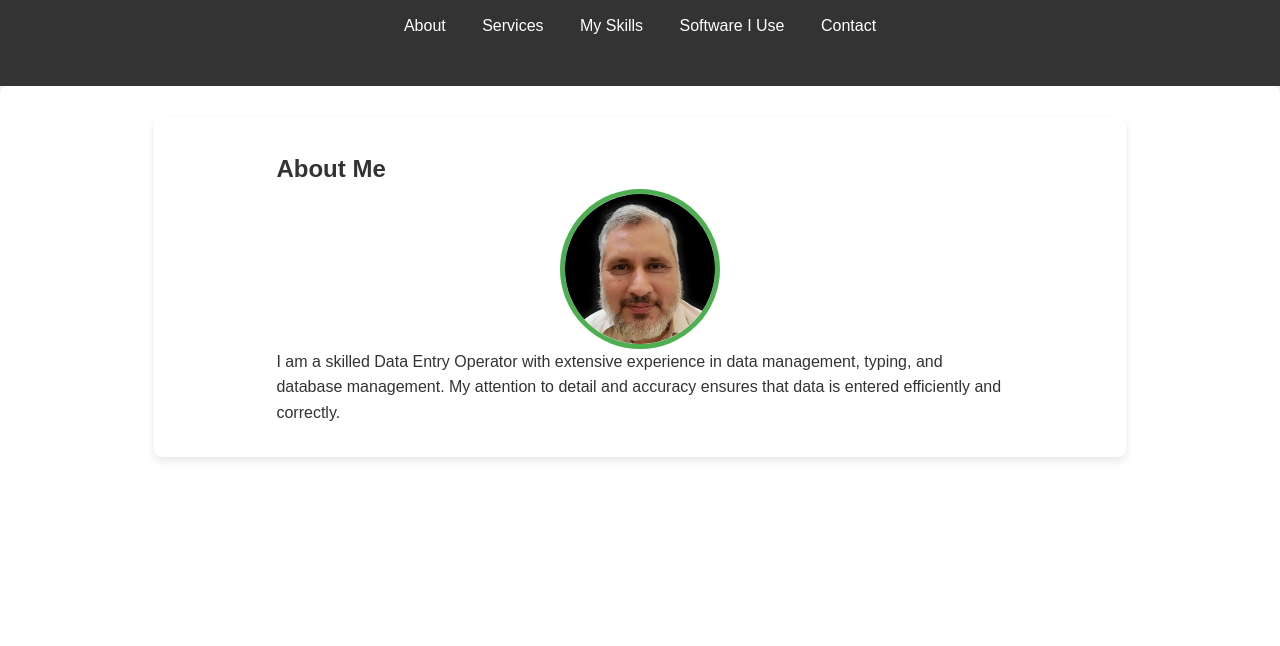
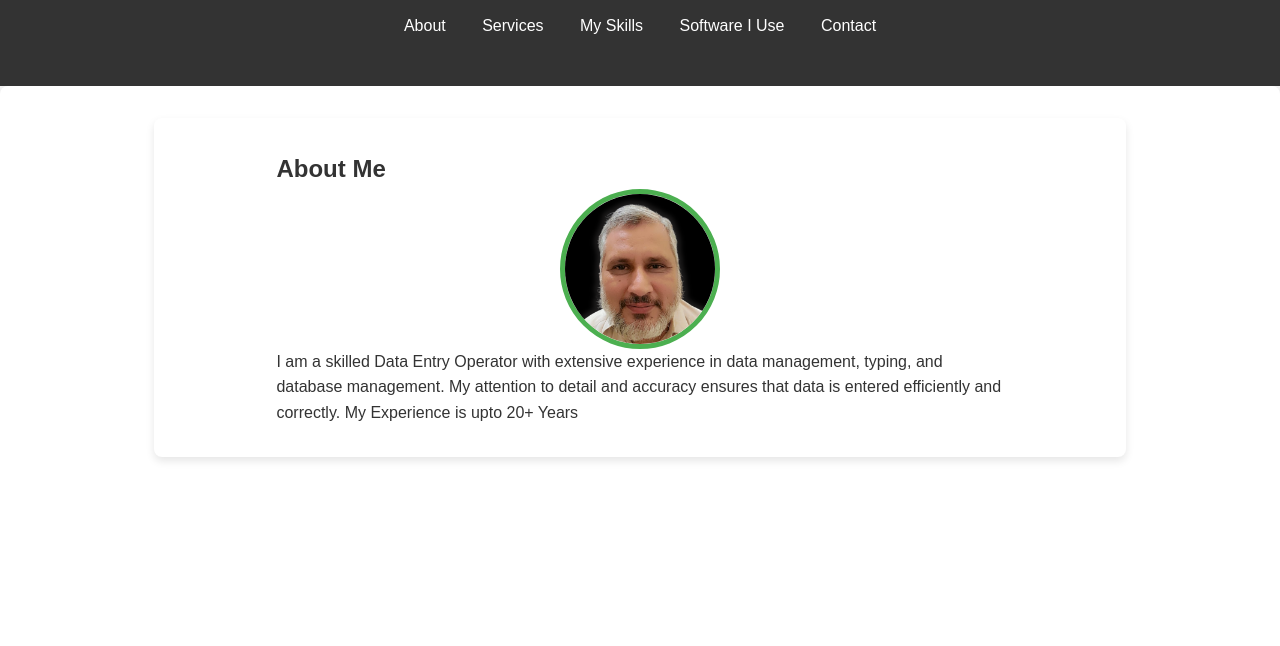
Before and after one commit to abd578/myportfolio, a plain HTML site: page index.html in a window 1280 px wide. Shown: the part 130-776 px from the top of the page. Drawn offline with Linux system fonts and the light colour scheme.

Commit message:
Update index.html

```diff
--- a/index.html
+++ b/index.html
@@ -259,7 +259,7 @@
                 <div class="container">
                     <h2>About Me</h2>
                     <img src="pic.png" alt="Jane Doe" class="profile-image">
-                    <p>I am a skilled Data Entry Operator with extensive experience in data management, typing, and database management. My attention to detail and accuracy ensures that data is entered efficiently and correctly.</p>
+                    <p>I am a skilled Data Entry Operator with extensive experience in data management, typing, and database management. My attention to detail and accuracy ensures that data is entered efficiently and correctly. My Experience is upto 20+ Years</p>
                 </div>
             </section>
             <section id="skills"></section>
```
